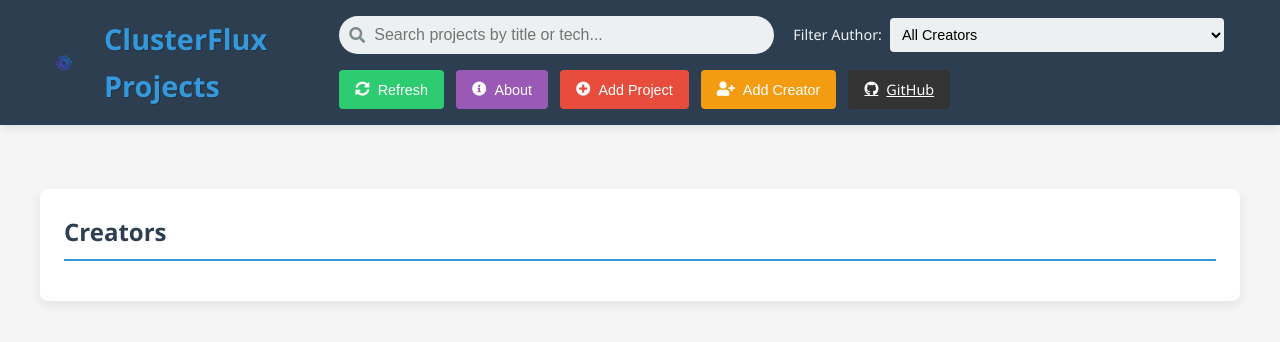
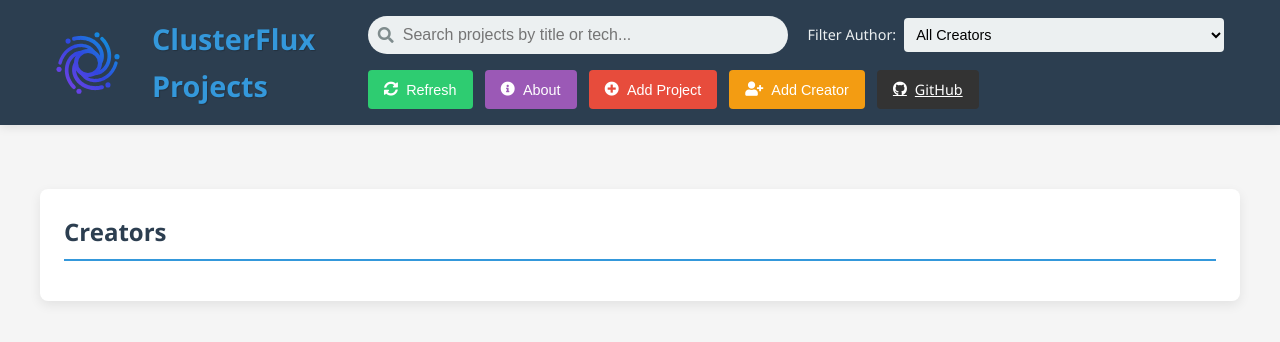
Before and after one commit to TheClusterFlux/homepage, a website: page src/index.html in a window 1280 px wide. Drawn offline with Linux system fonts and the light colour scheme; no server answers; some icons are missing.

Commit message:
cssssssssssssssssssss

```diff
--- a/src/style.css
+++ b/src/style.css
@@ -33,8 +33,9 @@ body {
 
 .header-brand {
   display: flex;
-  justify-content: space-between;
+  justify-content: center;
   align-items: center;
+  gap: 1rem;
 }
 
 .site-title {
@@ -45,14 +46,14 @@ body {
 }
 
 .site-logo {
-  height: 2rem; /* Default mobile size */
+  height: 4rem; /* Mobile size - half of original */
   width: auto;
 }
 
 /* Desktop logo sizing - quarter size */
 @media (min-width: 768px) {
   .site-logo {
-    height: 1rem; /* Quarter size on desktop */
+    height: 4rem; /* Quarter size on desktop */
   }
 }
 
```
